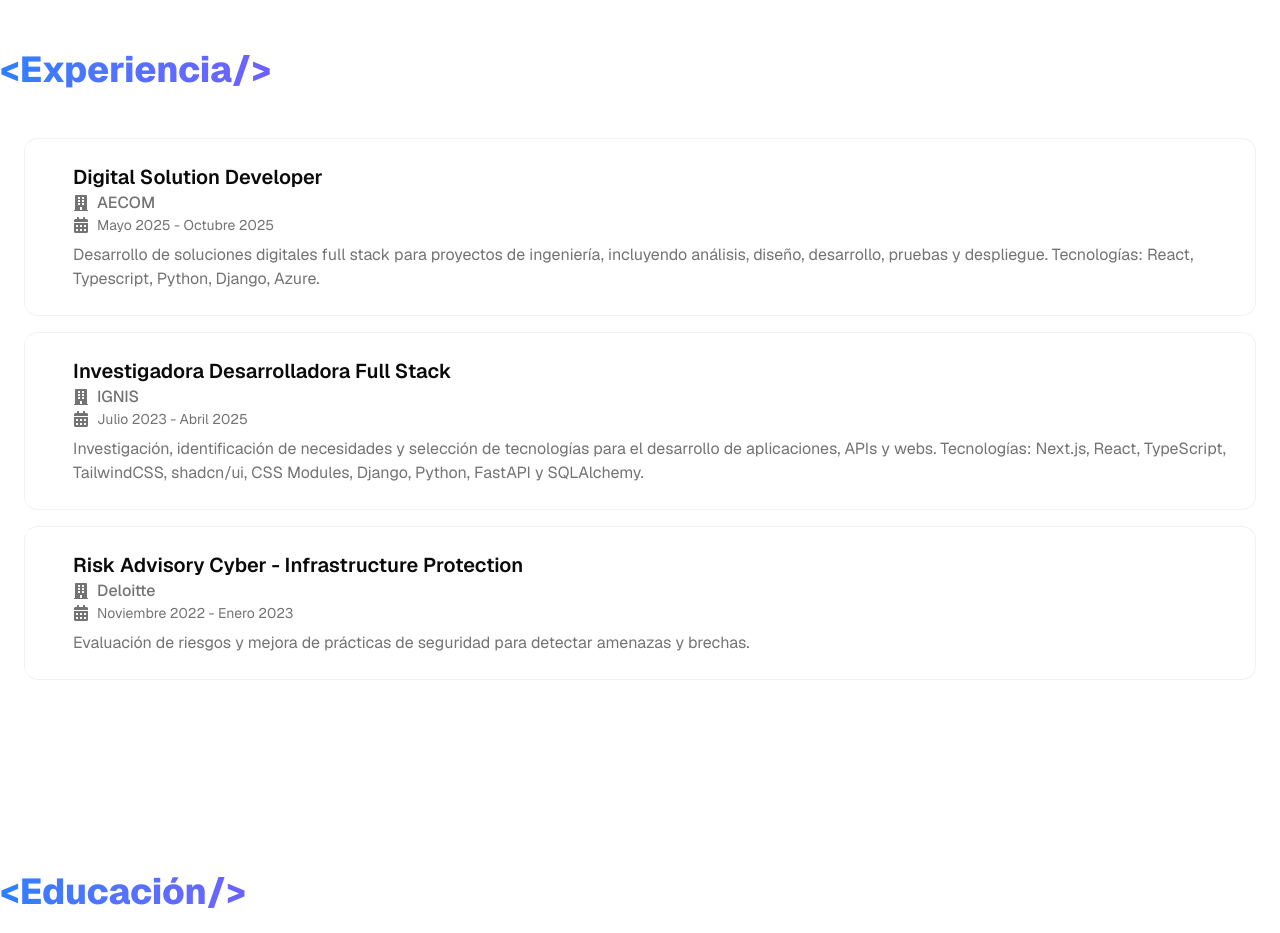
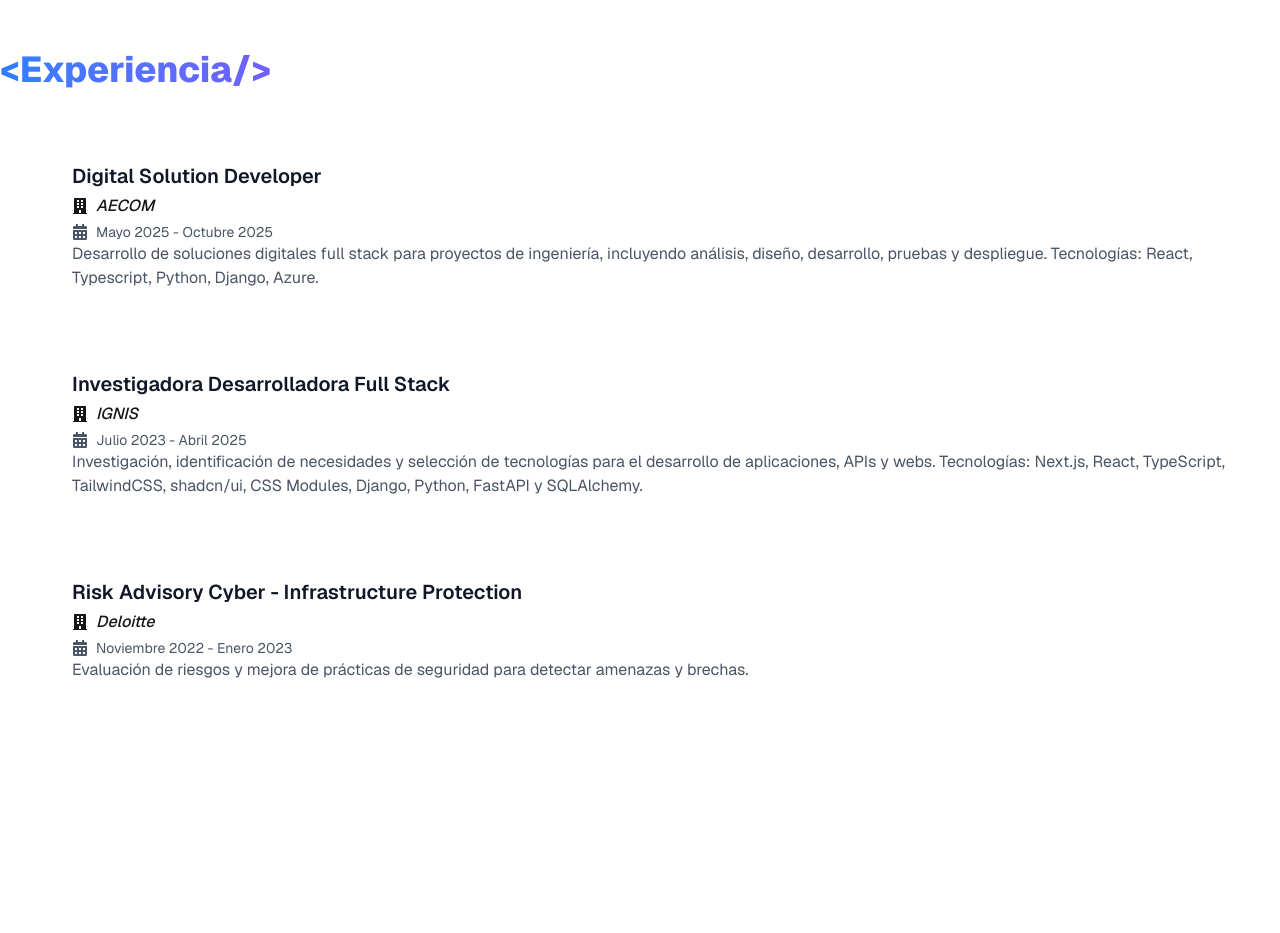
Before and after one commit to innakrasimirova95/ikrasimirova_portfolio, a Next.js app in the folder portfolio/: page / in a window 1280 px wide. Shown: the part 1400-2333 px from the top of the page. Built offline with nearby package versions, Linux system fonts and the light colour scheme.

Commit message:
refactor: enhance styling and improve accessibility in Experience component

```diff
--- a/portfolio/src/components/Experience.tsx
+++ b/portfolio/src/components/Experience.tsx
@@ -36,22 +36,22 @@ const ExperienceComponent = React.forwardRef<HTMLElement>((props, ref) => {
         {experienceData.map((exp, index) => (
           <div
             key={index}
-            className="group relative transition-all duration-300 ease-in-out transform hover:scale-105 hover:shadow-lg p-6 rounded-xl bg-card border border-border/50"
+            className="group relative transition-all duration-300 ease-in-out transform hover:scale-105 hover:shadow-lg p-6 mb-8"
           >
-            <div className="absolute left-0 top-0 bottom-0 w-1 bg-white/40 group-hover:bg-gradient-to-b from-blue-500 via-purple-600 to-pink-500 transition-all duration-300" />
+            <div className="absolute left-0 top-0 bottom-0 w-1 bg-white group-hover:bg-gradient-to-b from-blue-500 via-purple-600 to-pink-500 transition-all duration-300" />
 
             <div className="pl-6">
-              <h3 className="text-xl font-semibold text-foreground">{exp.role}</h3>
+              <h3 className="text-xl font-semibold text-gray-900 dark:text-white mb-1">{exp.role}</h3>
 
-              <p className="text-md font-medium text-muted-foreground flex items-center gap-2">
+              <p className="flex items-center gap-2 text-primary font-medium italic mb-1">
                 <FaBuilding className="w-4 h-4" /> {exp.company}
               </p>
 
-              <p className="text-sm text-muted-foreground mb-2 flex items-center gap-2">
+              <p className="flex items-center gap-2 text-sm text-gray-600 dark:text-gray-400">
                 <FaCalendarAlt className="w-4 h-4" /> {exp.period}
               </p>
 
-              <p className="text-base text-muted-foreground group-hover:text-foreground transition-colors">
+              <p className="text-base text-gray-600 dark:text-gray-400">
                 {exp.description}
               </p>
             </div>
```
